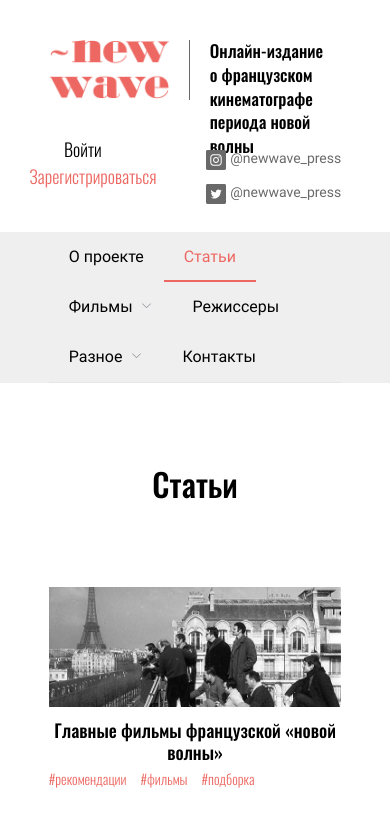
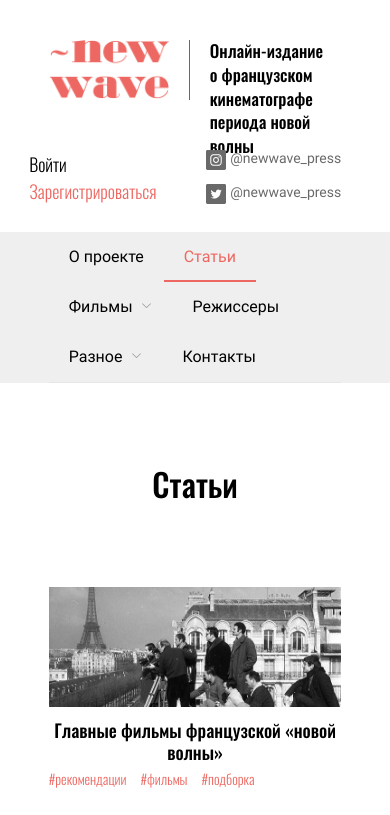
Before and after one commit to anninwonderland/web-hw, a Vue app: page /#/articles in a window 390 px wide. Shown: the top 815 px of the page. Built offline with nearby package versions, Linux system fonts and the light colour scheme; what vue-mindmap would draw is missing.

Commit message:
style: add adaptive styles

```diff
--- a/src/components/Header.vue
+++ b/src/components/Header.vue
@@ -200,5 +200,13 @@ export default {
     border-right: 1px solid #696969;
   }
 
+  .header__info {
+    margin-top: 15px;
+    & .header__profile__btn {
+      width: 100%;
+      text-align: start;
+    }
+  }
+
 }
 </style>
```
